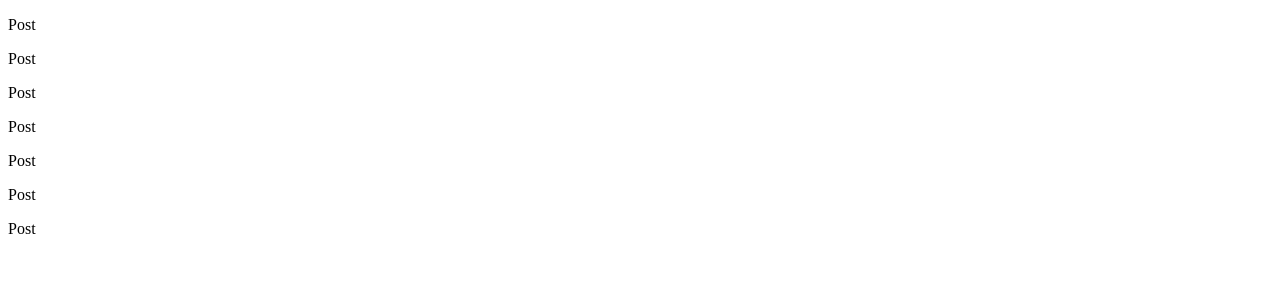
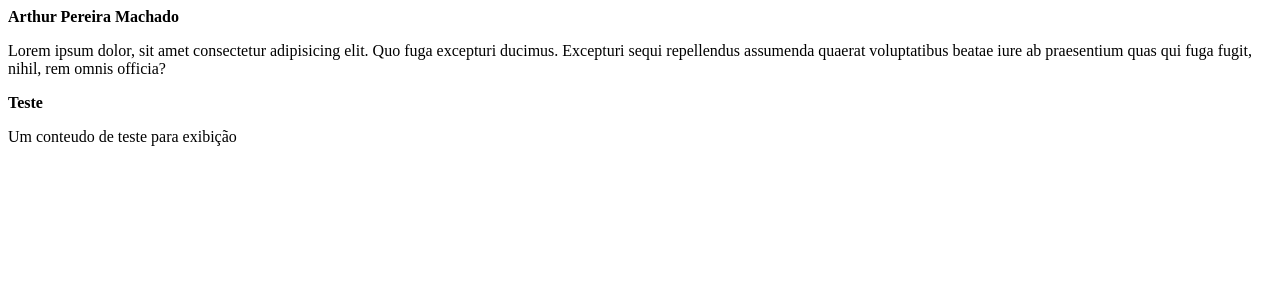
Before and after one commit to ArthurPMachado/fundamentos-react, a React (Vite) app: page / in a window 1280 px wide. Shown: the top 300 px of the page. Built offline with nearby package versions, Linux system fonts and the light colour scheme.

Commit message:
feat: explore props concept

```diff
--- a/src/App.jsx
+++ b/src/App.jsx
@@ -4,13 +4,14 @@ export function App() {
 
   return (
     <div>
-      <Post />
-      <Post />
-      <Post />
-      <Post />
-      <Post />
-      <Post />
-      <Post />
+      <Post
+        author="Arthur Pereira Machado"
+        content="Lorem ipsum dolor, sit amet consectetur adipisicing elit. Quo fuga excepturi ducimus. Excepturi sequi repellendus assumenda quaerat voluptatibus beatae iure ab praesentium quas qui fuga fugit, nihil, rem omnis officia?"
+      />
+      <Post
+        author="Teste"
+        content="Um conteudo de teste para exibição"
+      />
     </div>
   )
 }
--- a/src/Post.jsx
+++ b/src/Post.jsx
@@ -1,3 +1,8 @@
-export function Post() {
-  return <p>Post</p>
+export function Post(props) {
+  return (
+    <div>
+      <strong>{props.author}</strong>
+      <p>{props.content}</p>
+    </div>
+  )
 }
```
